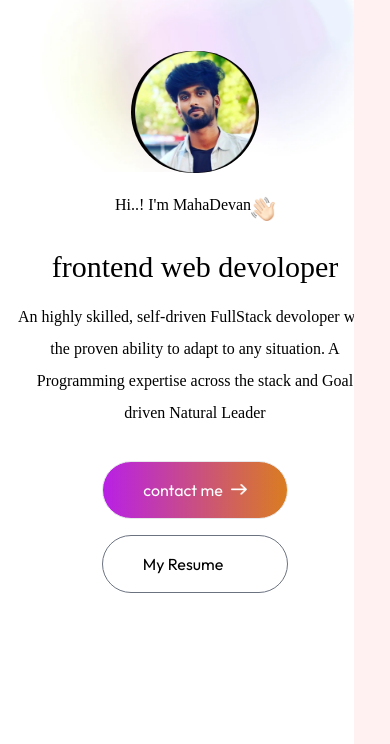
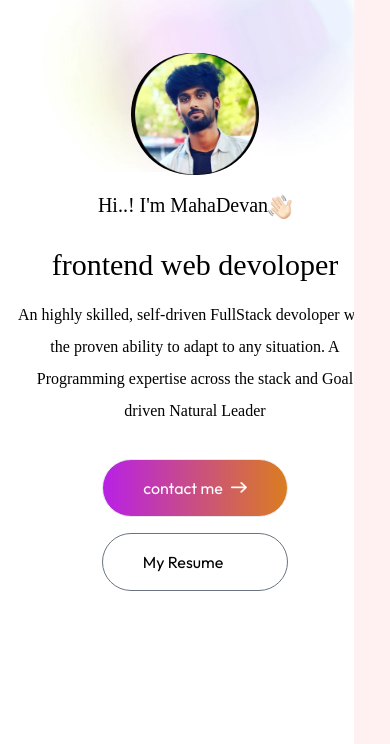
Before and after one commit to MAHADEVA-S/Deva-Portfolio, a plain HTML site: page index.html in a window 390 px wide. Shown: the part 100-844 px from the top of the page. Drawn offline with nearby package versions, Linux system fonts and the light colour scheme; a web font is replaced by a local one.

Commit message:
first commit

```diff
--- a/index.html
+++ b/index.html
@@ -13,7 +13,7 @@
      rel="stylesheet">
 
 </head>
-<body class="overflow-x-hidden font-Outfit leading-8 dark:bg-darkTheme dark:text-white" >
+<body class="overflow-x-hidden font-Outfit leading-8 bg-white dark:bg-darkTheme dark:text-white" >
 
     <div class="fixed top-0 right-0 w-11/12 -z-10 md:translate-y-[-80%] dark:hidden">
         <img src="./images/header-bg-color.png" alt="" class="w-full">
@@ -91,7 +91,7 @@
 <div class="w-11/12  max-w-3xl text-center mx-auto h-screen flex flex-col
 items-center justify-center gap-4">
     <img src="./photo_6305388487817413904_y.jpg" alt="" class="rounded-full w-32">
-    <h3 class="flex items-end gap- 2 teaxt-xl md:text-2xl mb-3 font-Ovo">Hi..! I'm MahaDevan
+    <h3 class="flex items-end gap- 2 text-xl md:text-2xl mb-3 font-Ovo">Hi..! I'm MahaDevan
         <img src="./images/hand-icon.png" alt="" class="w-6"></h3>
     <h1 class="text-3xl sm:text-6xl lg:text-[66px] font-Ovo">frontend web devoloper </h1>
     <p class="max-w-2xl mx-auto font-Ovo">An highly skilled, self-driven FullStack devoloper with the proven ability to adapt to any situation.
```
